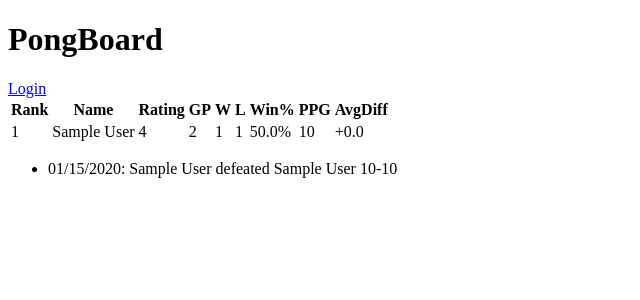
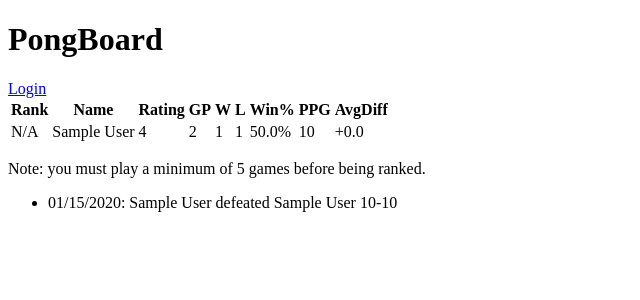
Before and after one commit to paulijosey/pong-board, a Django app: page / in a window 1280 px wide. Shown: the top 300 px of the page, without its empty margins (0-640 px from the left). Run offline with Django 3.2, Linux system fonts and the light colour scheme; tables that the repository leaves empty hold one stand-in row (values such as "Sample post").

Commit message:
Put unranked players at bottom of leaderboard

```diff
--- a/leaderboard/templates/home.html
+++ b/leaderboard/templates/home.html
@@ -46,20 +46,37 @@
                 <th>PPG</th>
                 <th>AvgDiff</th>
             </tr>
-            {% for ranking in leaderboard %}
+            {% for ranked_player in ranked_players %}
                 <tr id='player-ranking'>
                     <td>{{ forloop.counter }}</td>
-                    <td>{{ ranking.player.full_name }}</td>
-                    <td>{{ ranking.rating }}</td>
-                    <td>{{ ranking.games_played }}</td>
-                    <td>{{ ranking.wins }}</td>
-                    <td>{{ ranking.losses }}</td>
-                    <td>{{ ranking.win_percent|percentage:1 }}</td>
-                    <td>{{ ranking.points_per_game|floatformat }}</td>
-                    <td>{{ ranking.avg_point_differential|stringformat:"+.1f" }}</td>
+                    <td>{{ ranked_player.player.full_name }}</td>
+                    <td>{{ ranked_player.rating }}</td>
+                    <td>{{ ranked_player.games_played }}</td>
+                    <td>{{ ranked_player.wins }}</td>
+                    <td>{{ ranked_player.losses }}</td>
+                    <td>{{ ranked_player.win_percent|percentage:1 }}</td>
+                    <td>{{ ranked_player.points_per_game|floatformat }}</td>
+                    <td>{{ ranked_player.avg_point_differential|stringformat:"+.1f" }}</td>
+                </tr>
+            {% endfor %}
+            {% for unranked_player in unranked_players %}
+                <tr id='player-ranking'>
+                    <td>N/A</td>
+                    <td>{{ unranked_player.player.full_name }}</td>
+                    <td>{{ unranked_player.rating }}</td>
+                    <td>{{ unranked_player.games_played }}</td>
+                    <td>{{ unranked_player.wins }}</td>
+                    <td>{{ unranked_player.losses }}</td>
+                    <td>{{ unranked_player.win_percent|percentage:1 }}</td>
+                    <td>{{ unranked_player.points_per_game|floatformat }}</td>
+                    <td>{{ unranked_player.avg_point_differential|stringformat:"+.1f" }}</td>
                 </tr>
             {% endfor %}
         </table>
+
+        {% if unranked_players %}
+            <p id='unranked-warning'>Note: you must play a minimum of 5 games before being ranked.</p>
+        {% endif %}
 
         <ul id="recent-matches" list-style-type="none">
             {% for match in recent_matches %}
--- a/leaderboard/views.py
+++ b/leaderboard/views.py
@@ -7,7 +7,9 @@ from leaderboard.forms import MatchForm, PlayerForm
 def home_page(request):
     """Render view for home page."""
     recent_matches = Match.get_recent_matches(num_matches=20)
-    leaderboard = PlayerRating.objects.all().order_by('-rating')
+    rated_players = PlayerRating.objects.all().order_by('-rating')
+    ranked_players = [player for player in rated_players if player.games_played >= 5]
+    unranked_players = [player for player in rated_players if player.games_played < 5]
     match_form = MatchForm()
     player_form = PlayerForm()
     if request.method == 'POST':
@@ -28,6 +30,7 @@ def home_page(request):
             'recent_matches': recent_matches,
             'match_form': match_form,
             'player_form': player_form,
-            'leaderboard': leaderboard
+            'ranked_players': ranked_players,
+            'unranked_players': unranked_players
         }
     )
```
